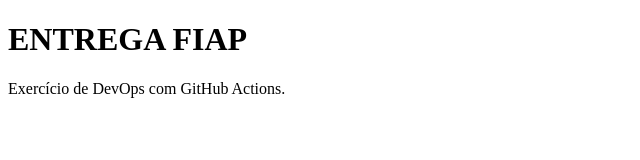
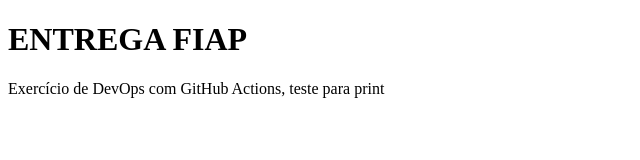
Before and after one commit to joaocamposreis/fiap_9cldr_devops_lab, a plain HTML site: page index.html in a window 1280 px wide. Shown: the whole page, without its empty margins (0-640 px from the left). Drawn offline with Linux system fonts and the light colour scheme.

Commit message:
atualizando index.html para teste pro trabalho

```diff
--- a/index.html
+++ b/index.html
@@ -7,6 +7,6 @@
 </head>
 <body>
     <h1>ENTREGA FIAP</h1>
-    <p>Exercício de DevOps com GitHub Actions.</p>
+    <p>Exercício de DevOps com GitHub Actions, teste para print</p>
 </body>
 </html>
```
